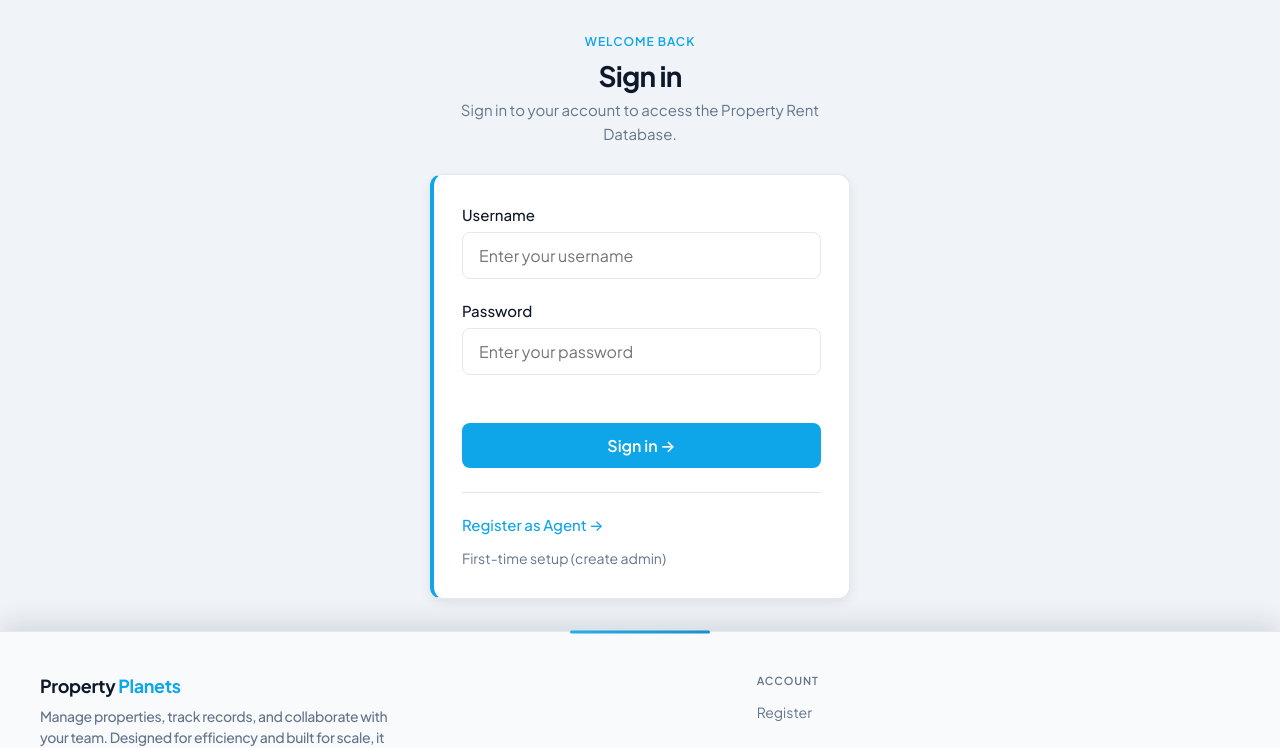
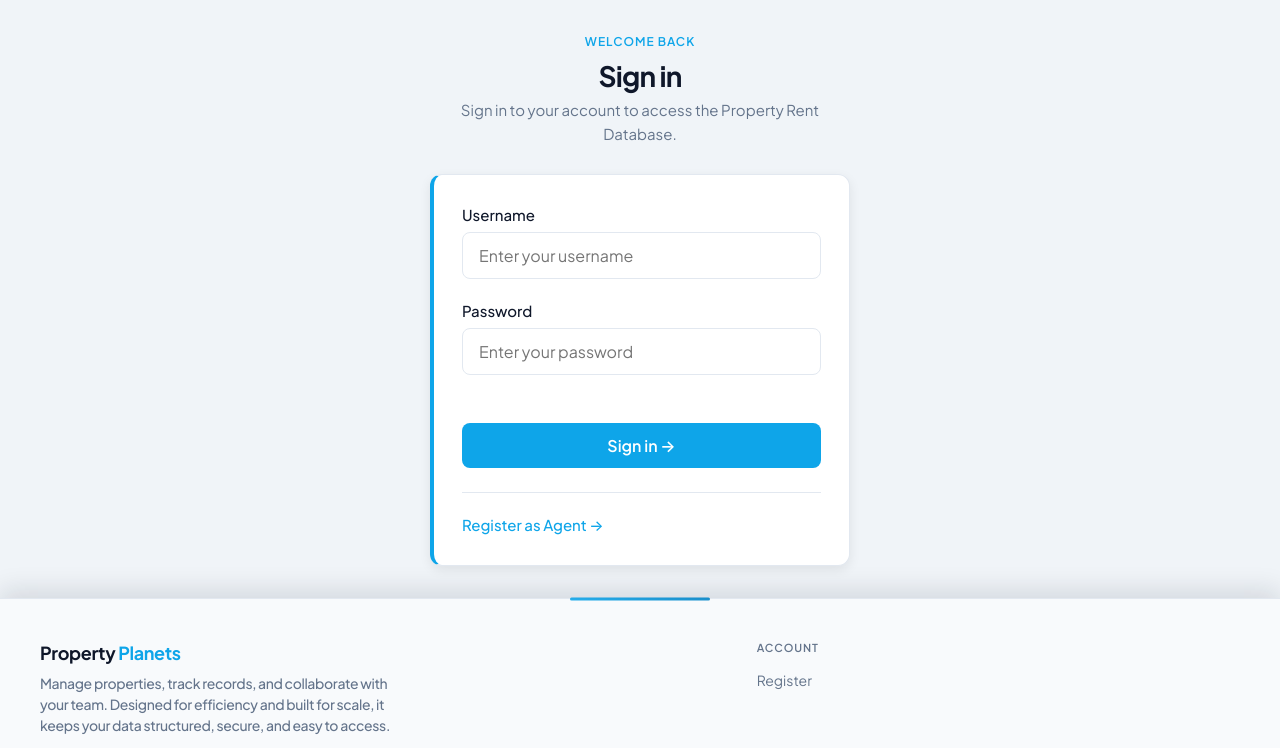
Before and after one commit to Aeroer-Live/Property-Planets, a website: page public/login.html in a window 1280 px wide. Shown: the part 77-825 px from the top of the page. Drawn offline with Linux system fonts and the light colour scheme; no server answers.

Commit message:
Comment out the first-time setup link in login.html for a cleaner interface: This change removes the visibility of the setup link while maintaining the option in the code for potential future use.

```diff
--- a/public/login.html
+++ b/public/login.html
@@ -39,7 +39,7 @@
         </form>
         <div class="auth-links">
           <a href="/register.html">Register as Agent →</a>
-          <a href="/setup.html" class="secondary">First-time setup (create admin)</a>
+          <!-- <a href="/setup.html" class="secondary">First-time setup (create admin)</a> -->
         </div>
       </div>
     </div>
```
